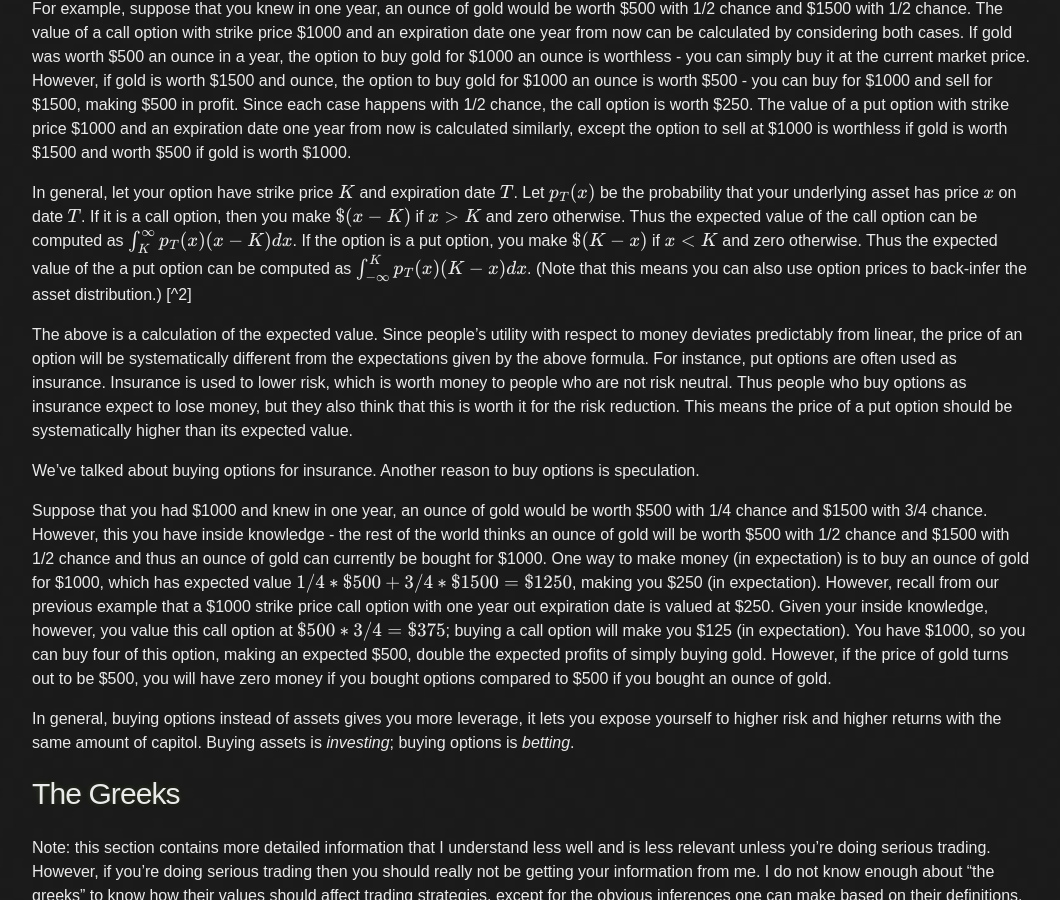
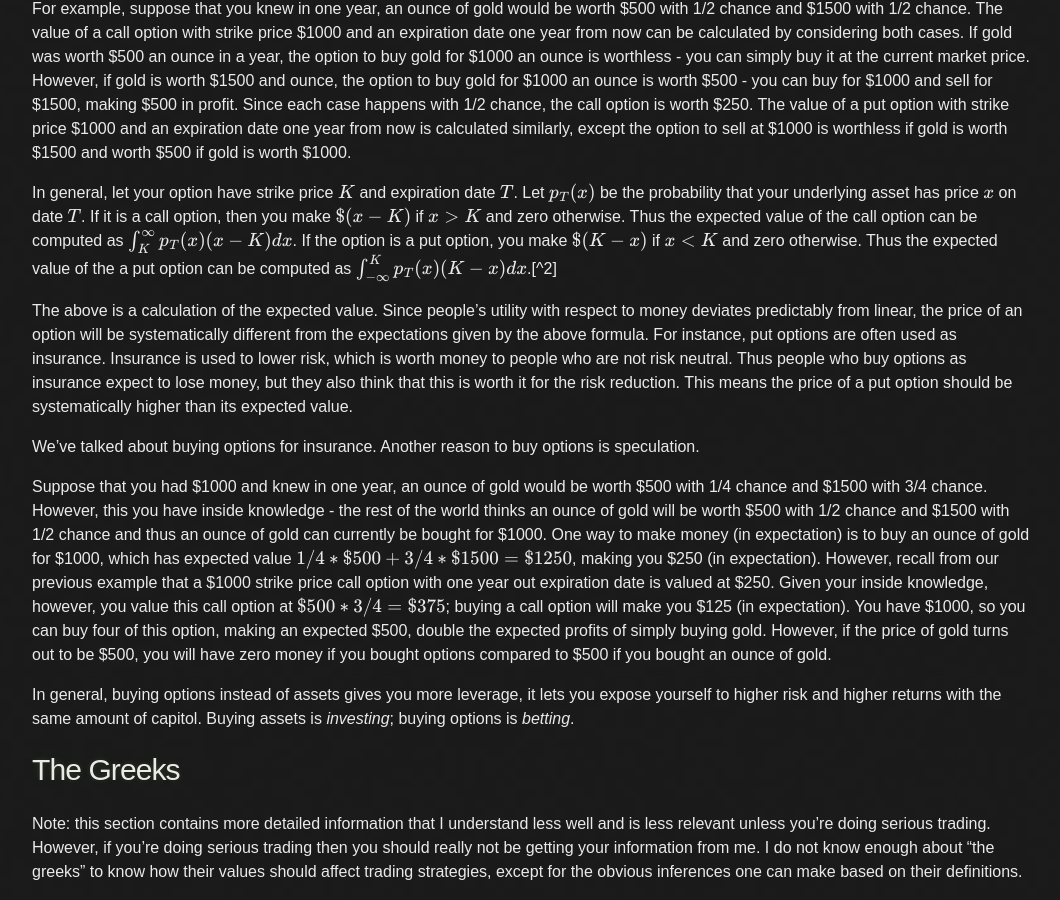
Before and after one commit to tocttou/hacker-blog, a Jekyll site: the page built from _posts/2020-12-9-Options.md, in a window 1280 px wide and 900 px high, scrolled down 919 px. Shown: the whole window, without its empty margins (108-1168 px from the left). Built offline with Jekyll 4.4.1, drawn with Linux system fonts in a browser that asks for light colours; formulas are drawn with MathJax 3.

Commit message:
Update 2020-12-9-Options.md

```diff
--- a/_posts/2020-12-9-Options.md
+++ b/_posts/2020-12-9-Options.md
@@ -22,7 +22,7 @@ The price of an option is determined by the distribution of price of the underly
 
 For example, suppose that you knew in one year, an ounce of gold would be worth \$500 with 1/2 chance and \$1500 with 1/2 chance. The value of a call option with strike price \$1000 and an expiration date one year from now can be calculated by considering both cases. If gold was worth \$500 an ounce in a year, the option to buy gold for \$1000 an ounce is worthless - you can simply buy it at the current market price. However, if gold is worth \$1500 and ounce, the option to buy gold for \$1000 an ounce is worth \$500 - you can buy for \$1000 and sell for \$1500, making \$500 in profit. Since each case happens with 1/2 chance, the call option is worth \$250. The value of a put option with strike price \$1000 and an expiration date one year from now is calculated similarly, except the option to sell at \$1000 is worthless if gold is worth \$1500 and worth \$500 if gold is worth \$1000.
 
-In general, let your option have strike price $$K$$ and expiration date $$T$$. Let $$p_T(x)$$ be the probability that your underlying asset has price $$x$$ on date $$T$$. If it is a call option, then you make $$\$(x - K)$$ if $$x > K$$ and zero otherwise. Thus the expected value of the call option can be computed as $$\int_K^\infty p_T(x)(x - K)dx$$. If the option is a put option, you make $$\$(K - x)$$ if $$x < K$$ and zero otherwise. Thus the expected value of the a put option can be computed as $$\int_{-\infty}^Kp_T(x)(K-x)dx$$. (Note that this means you can also use option prices to back-infer the asset distribution.) [^2]
+In general, let your option have strike price $$K$$ and expiration date $$T$$. Let $$p_T(x)$$ be the probability that your underlying asset has price $$x$$ on date $$T$$. If it is a call option, then you make $$\$(x - K)$$ if $$x > K$$ and zero otherwise. Thus the expected value of the call option can be computed as $$\int_K^\infty p_T(x)(x - K)dx$$. If the option is a put option, you make $$\$(K - x)$$ if $$x < K$$ and zero otherwise. Thus the expected value of the a put option can be computed as $$\int_{-\infty}^Kp_T(x)(K-x)dx$$.[^2]
 
 [2^]: I do not take interest rates into account here. Money in the future is worth less than money now because money makes money. Since options “lock up” money until the expiration date, they will be valued slightly higher.
 
```
